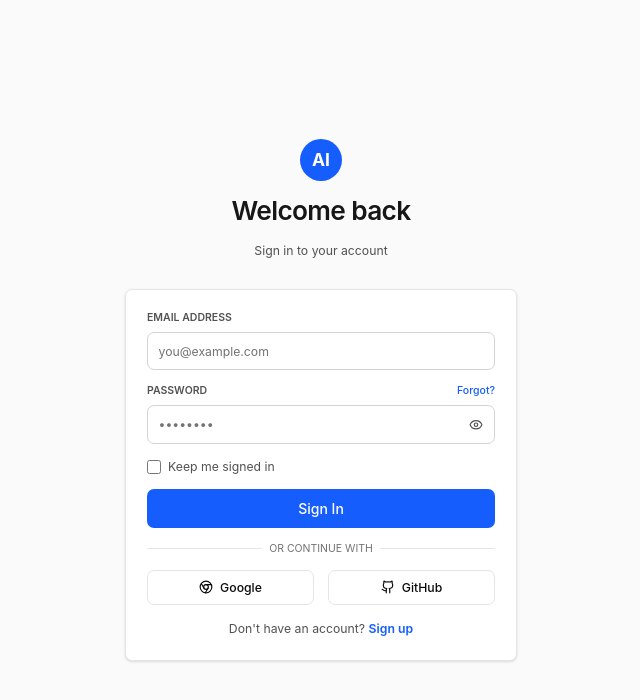
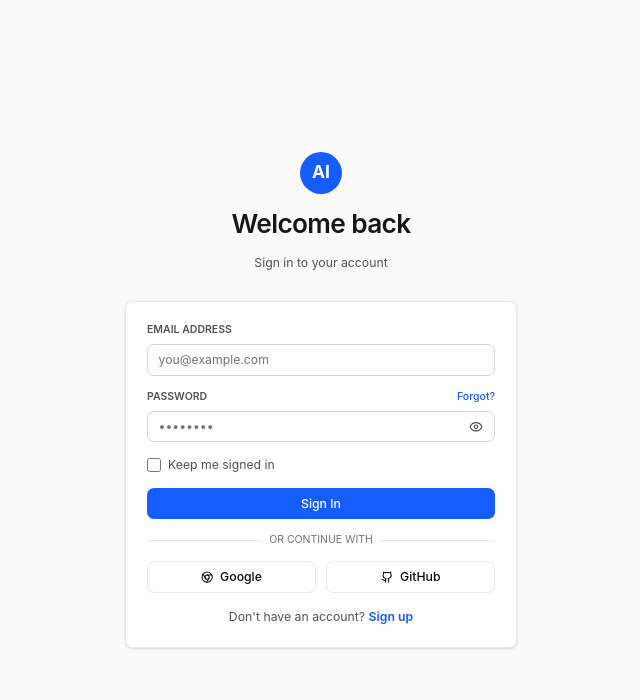
Before and after one commit to muuuez/calsyx, a Next.js app: page /auth/login in a window 1280 px wide. Shown: the top 700 px of the page, without its empty margins (319-959 px from the left). Built offline with nearby package versions, Linux system fonts and the light colour scheme.

Commit message:
refactor: Auth pages (login/register) - subtle borders, refined focus rings, consistent spacing

```diff
--- a/app/auth/login/page.tsx
+++ b/app/auth/login/page.tsx
@@ -58,10 +58,10 @@ export default function LoginPage() {
       <CardContent className="space-y-4 p-6">
         {/* Error Alert */}
         {error && (
-          <div className="flex gap-4 rounded-lg border border-red-200 bg-red-50 p-4 dark:border-red-900/50 dark:bg-red-950/50">
-            <AlertCircle className="h-5 w-5 flex-shrink-0 text-red-600 dark:text-red-400" />
+          <div className="flex gap-3 rounded-lg border border-red-300/50 bg-red-50/50 p-3 dark:border-red-900/30 dark:bg-red-950/30">
+            <AlertCircle className="h-4 w-4 flex-shrink-0 text-red-600 dark:text-red-400 mt-0.5" />
             <div className="flex-1">
-              <p className="text-sm font-medium text-red-900 dark:text-red-200">
+              <p className="text-sm text-red-900 dark:text-red-200">
                 {error}
               </p>
             </div>
@@ -86,7 +86,7 @@ export default function LoginPage() {
               placeholder="you@example.com"
               required
               disabled={isLoading}
-              className="h-11 border-neutral-300 bg-neutral-50 text-sm focus-visible:ring-2 focus-visible:ring-blue-500 dark:border-neutral-700 dark:bg-neutral-900"
+              className="h-9 border border-neutral-300/50 bg-white text-sm focus-visible:ring-1 focus-visible:ring-blue-500/30 dark:border-neutral-700/50 dark:bg-neutral-900"
             />
           </div>
 
@@ -115,7 +115,7 @@ export default function LoginPage() {
                 placeholder="••••••••"
                 required
                 disabled={isLoading}
-                className="h-11 border-neutral-300 bg-neutral-50 pr-11 text-sm focus-visible:ring-2 focus-visible:ring-blue-500 dark:border-neutral-700 dark:bg-neutral-900"
+                className="h-9 border border-neutral-300/50 bg-white pr-9 text-sm focus-visible:ring-1 focus-visible:ring-blue-500/30 dark:border-neutral-700/50 dark:bg-neutral-900"
               />
               <Button
                 type="button"
@@ -155,7 +155,7 @@ export default function LoginPage() {
           <Button
             type="submit"
             disabled={isLoading}
-            className="h-11 w-full bg-blue-600 hover:bg-blue-700 text-base font-medium text-white dark:bg-blue-700 dark:hover:bg-blue-800"
+            className="h-9 w-full bg-blue-600 hover:bg-blue-700 text-sm font-medium text-white dark:bg-blue-700 dark:hover:bg-blue-800"
           >
             {isLoading ? "Signing in..." : "Sign In"}
           </Button>
@@ -164,7 +164,7 @@ export default function LoginPage() {
         {/* Divider */}
         <div className="relative">
           <div className="absolute inset-0 flex items-center">
-            <div className="w-full border-t border-neutral-200 dark:border-neutral-700" />
+            <div className="w-full border-t border-neutral-300/50 dark:border-neutral-700/50" />
           </div>
           <div className="relative flex justify-center text-xs uppercase">
             <span className="bg-white px-2 text-neutral-500 dark:bg-neutral-950 dark:text-neutral-400">
@@ -174,23 +174,23 @@ export default function LoginPage() {
         </div>
 
         {/* Social Login Buttons */}
-        <div className="grid grid-cols-2 gap-4">
+        <div className="grid grid-cols-2 gap-3">
           <Button
             type="button"
             variant="outline"
-            className="h-10 border-neutral-200 hover:bg-neutral-50 dark:border-neutral-800 dark:hover:bg-neutral-900"
+            className="h-9 border border-neutral-300/50 hover:bg-neutral-50 hover:border-neutral-300 dark:border-neutral-700/50 dark:hover:bg-neutral-900/50 dark:hover:border-neutral-700"
             disabled={isLoading}
           >
-            <Chrome className="mr-2 h-4 w-4" />
+            <Chrome className="mr-2 h-3.5 w-3.5" />
             <span className="text-xs sm:text-sm">Google</span>
           </Button>
           <Button
             type="button"
             variant="outline"
-            className="h-10 border-neutral-200 hover:bg-neutral-50 dark:border-neutral-800 dark:hover:bg-neutral-900"
+            className="h-9 border border-neutral-300/50 hover:bg-neutral-50 hover:border-neutral-300 dark:border-neutral-700/50 dark:hover:bg-neutral-900/50 dark:hover:border-neutral-700"
             disabled={isLoading}
           >
-            <Github className="mr-2 h-4 w-4" />
+            <Github className="mr-2 h-3.5 w-3.5" />
             <span className="text-xs sm:text-sm">GitHub</span>
           </Button>
         </div>
--- a/app/auth/register/page.tsx
+++ b/app/auth/register/page.tsx
@@ -112,10 +112,10 @@ export default function RegisterPage() {
       <CardContent className="space-y-4 p-6">
         {/* Error Alert */}
         {error && (
-          <div className="flex gap-4 rounded-lg border border-red-200 bg-red-50 p-4 dark:border-red-900/50 dark:bg-red-950/50">
-            <AlertCircle className="h-5 w-5 flex-shrink-0 text-red-600 dark:text-red-400" />
+          <div className="flex gap-3 rounded-lg border border-red-300/50 bg-red-50/50 p-3 dark:border-red-900/30 dark:bg-red-950/30">
+            <AlertCircle className="h-4 w-4 flex-shrink-0 text-red-600 dark:text-red-400 mt-0.5" />
             <div className="flex-1">
-              <p className="text-sm font-medium text-red-900 dark:text-red-200">
+              <p className="text-sm text-red-900 dark:text-red-200">
                 {error}
               </p>
             </div>
@@ -141,7 +141,7 @@ export default function RegisterPage() {
                 placeholder="you@example.com"
                 required
                 disabled={isLoading}
-                className="h-11 border-neutral-300 bg-neutral-50 text-sm focus-visible:ring-2 focus-visible:ring-blue-500 dark:border-neutral-700 dark:bg-neutral-900"
+                className="h-9 border border-neutral-300/50 bg-white text-sm focus-visible:ring-1 focus-visible:ring-blue-500/30 dark:border-neutral-700/50 dark:bg-neutral-900"
               />
               {suggestedDomain && emailReqs.domain && (
                 <button
@@ -174,7 +174,7 @@ export default function RegisterPage() {
                 placeholder="Create a strong password"
                 required
                 disabled={isLoading}
-                className="h-11 border-neutral-300 bg-neutral-50 pr-11 text-sm focus-visible:ring-2 focus-visible:ring-blue-500 dark:border-neutral-700 dark:bg-neutral-900"
+                className="h-9 border border-neutral-300/50 bg-white pr-9 text-sm focus-visible:ring-1 focus-visible:ring-blue-500/30 dark:border-neutral-700/50 dark:bg-neutral-900"
               />
               <Button
                 type="button"
@@ -288,7 +288,7 @@ export default function RegisterPage() {
                 placeholder="Re-enter your password"
                 required
                 disabled={isLoading}
-                className="h-11 border-neutral-300 bg-neutral-50 pr-11 text-sm focus-visible:ring-2 focus-visible:ring-blue-500 dark:border-neutral-700 dark:bg-neutral-900"
+                className="h-9 border border-neutral-300/50 bg-white pr-9 text-sm focus-visible:ring-1 focus-visible:ring-blue-500/30 dark:border-neutral-700/50 dark:bg-neutral-900"
               />
               <Button
                 type="button"
@@ -345,7 +345,7 @@ export default function RegisterPage() {
           <Button
             type="submit"
             disabled={isLoading || !agreed}
-            className="h-11 w-full bg-blue-600 hover:bg-blue-700 text-base font-medium text-white dark:bg-blue-700 dark:hover:bg-blue-800 disabled:opacity-50"
+            className="h-9 w-full bg-blue-600 hover:bg-blue-700 text-sm font-medium text-white dark:bg-blue-700 dark:hover:bg-blue-800 disabled:opacity-50"
           >
             {isLoading ? "Creating account..." : "Create Account"}
           </Button>
@@ -354,7 +354,7 @@ export default function RegisterPage() {
         {/* Divider */}
         <div className="relative">
           <div className="absolute inset-0 flex items-center">
-            <div className="w-full border-t border-neutral-200 dark:border-neutral-700" />
+            <div className="w-full border-t border-neutral-300/50 dark:border-neutral-700/50" />
           </div>
           <div className="relative flex justify-center text-xs uppercase">
             <span className="bg-white px-2 text-neutral-500 dark:bg-neutral-950 dark:text-neutral-400">
--- a/components/layouts/AuthLayout.tsx
+++ b/components/layouts/AuthLayout.tsx
@@ -35,7 +35,7 @@ export default function AuthLayout({
           )}
 
           {/* Form Card */}
-          <Card className="border border-neutral-200 bg-white shadow-sm rounded-lg dark:border-neutral-800 dark:bg-neutral-900">
+          <Card className="border border-neutral-300/50 bg-white shadow-sm rounded-lg dark:border-neutral-700/50 dark:bg-neutral-900">
             {children}
           </Card>
         </div>
```
